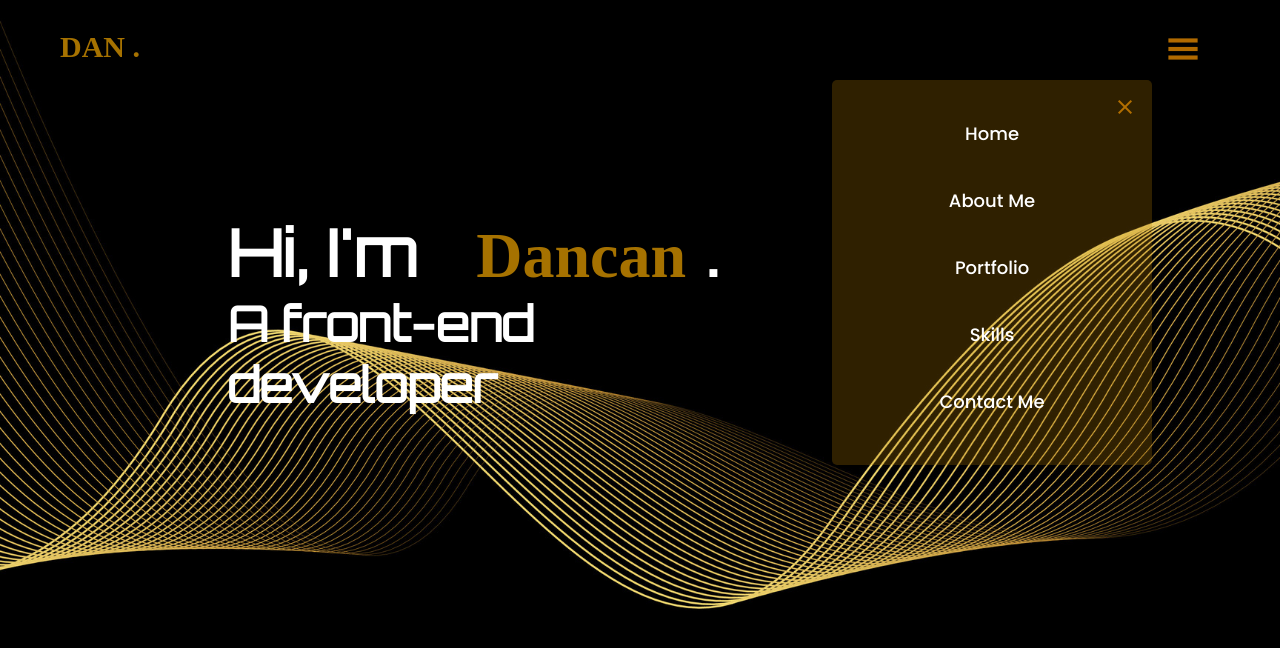
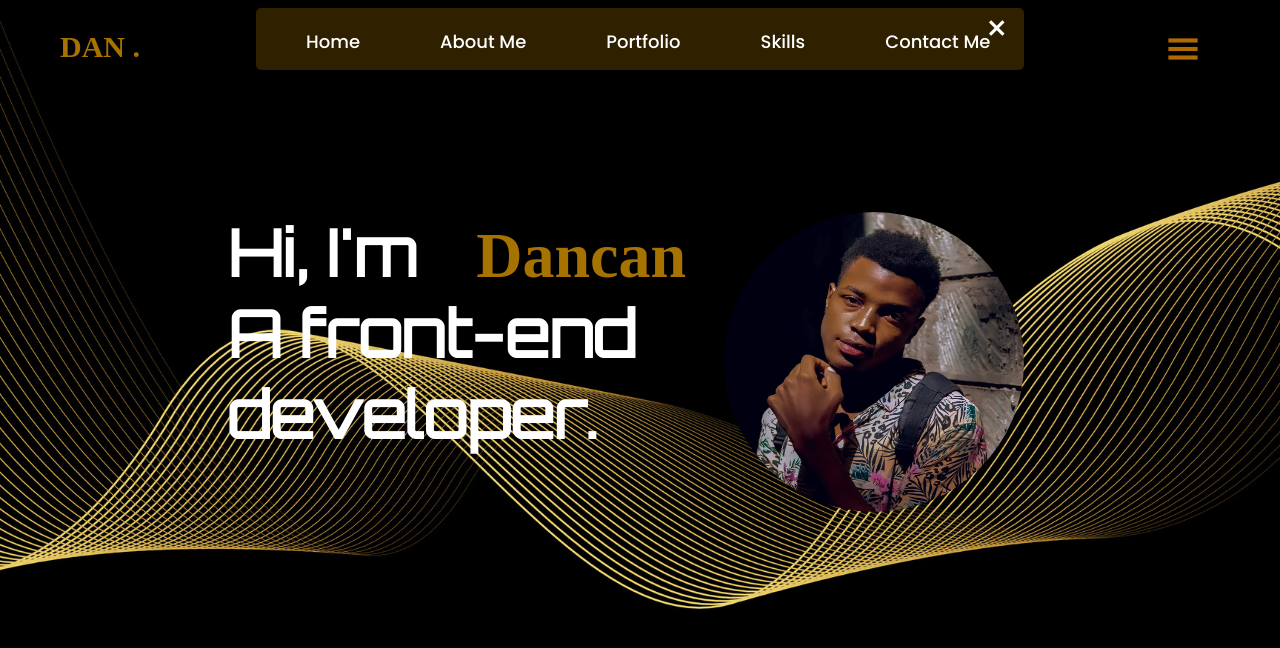
Before and after one commit to morara-dan/phase-0-project, a plain HTML site: page index.html in a window 1280 px wide. Drawn offline with nearby package versions, Linux system fonts and the light colour scheme; a web font is replaced by a local one.

Commit message:
added-script

```diff
--- a/index.html
+++ b/index.html
@@ -20,30 +20,40 @@
 <body>
     <header id="header">
         <div id="logo" class="stalinist-one-regular">DAN .</div>
-        <div id="menu" class="menu">
-            <span class="material-symbols-sharp" style="font-size: 36px; font-weight: bold;">
+        <div class="menu">
+            <span class="material-symbols-sharp menu-icon" style="font-size: 36px; font-weight: bold;" onclick="openMenu()">
                 menu
             </span>
-            <div class="menu-box">
-                <span class="material-symbols-sharp">
+            <div id="menu-list" class="menu-list">
+                <span  class="material-symbols-sharp close-icon" onclick="closeMenu()">
                     close
                 </span>
-                <div class="menu-list">
-                    <a href="#">Home</a>
-                    <a href="#">About Me</a>
-                    <a href="#">Portfolio</a>
-                    <a href="#">Skills</a>
-                    <a href="#">Contact Me</a>
-                </div>
+                <a href="#">Home</a>
+                <a href="#">About Me</a>
+                <a href="#">Portfolio</a>
+                <a href="#">Skills</a>
+                <a href="#">Contact Me</a>
             </div>
         </div>
     </header>
     <div class="orbitron-one intro">
-        <h1>Hi, I'm<span class="stalinist-one-regular">Dancan</span>.</h1>
-        <h2>A front-end developer</h2>
+        <h1>Hi, I'm<span class="stalinist-one-regular">Dancan <br></span>A front-end developer.</h1>
+        <img src="./dan1.jpg">
+    </div>
+    <div class="dan-pic">
+
     </div>
 
 
 
+    <script>
+        let menu = document.getElementById("menu-list");
+        function openMenu(){
+            menu.style.top = "1%";
+        }
+        function closeMenu(){
+            menu.style.top ="-100vh";
+        }
+    </script>
 </body>
 </html>
--- a/style.css
+++ b/style.css
@@ -48,6 +48,12 @@ h1 > .stalinist-one-regular {
     font-size: 100%;
 
 }
+.menu-icon {
+    cursor: pointer;
+}
+.close-icon .material-symbols-sharp {
+    cursor: pointer;
+}
 
 .menu-list {
     font-family: "Poppins";
@@ -55,34 +61,59 @@ h1 > .stalinist-one-regular {
     font-style: normal;
     background-color: #b97e0041;
     position: absolute;
-    width: 25%;
-    top: 10%;
-    right: 10%;
+    width: 60%;
+    top: 1%;
+    right: 20%;
     display: flex;
-    flex-direction: column;
-    align-items: center;
+    flex-direction: row;
+    align-items: left;
+    flex-wrap: wrap;
     text-align: center;
-    padding-top: 20px;
-    padding-bottom: 30px;
     border-radius: 5px;
 }
-.menu-box .material-symbols-sharp {
+span.material-symbols-sharp.close-icon {
+    cursor: pointer;
     position: absolute;
-    top: 10%;
-    right: 10%;
-    cursor: pointer;
+    font-size: x-large;
+    font-weight: 700;
+    color: #ffffff;
+    background: none;
+    top: 1%;
+    right: 1%;
+    padding-right: 1%;
+    padding-top: 1%;
+
 }
-.menu-list a {
-    padding: 20px;
+div.menu-list a {
+    padding: 30px;
+    padding-bottom: 15px;
+    padding-left: 50px;
+    padding-top: 20px;
     font-weight: 500;
     font-size: large;
     cursor: pointer;
     text-decoration: none;
     color: #ffffff;
 }
-.menu-list a:hover {
+div.menu-list a:hover {
     border-bottom: 5px;
     border-color: #ffffff;
     text-decoration: none;
     color: #dee946;
+    font-size: larger;
+    font-weight: 700;
 }
+div#menu-list.menu-list {
+    transition: top 0.5s;
+}
+.intro {
+    display: flex;
+
+}
+img {
+    width: 300px;
+    height: 300px;
+    border-radius: 50%;
+    position: absolute;
+    right: 20%;
+}
```
